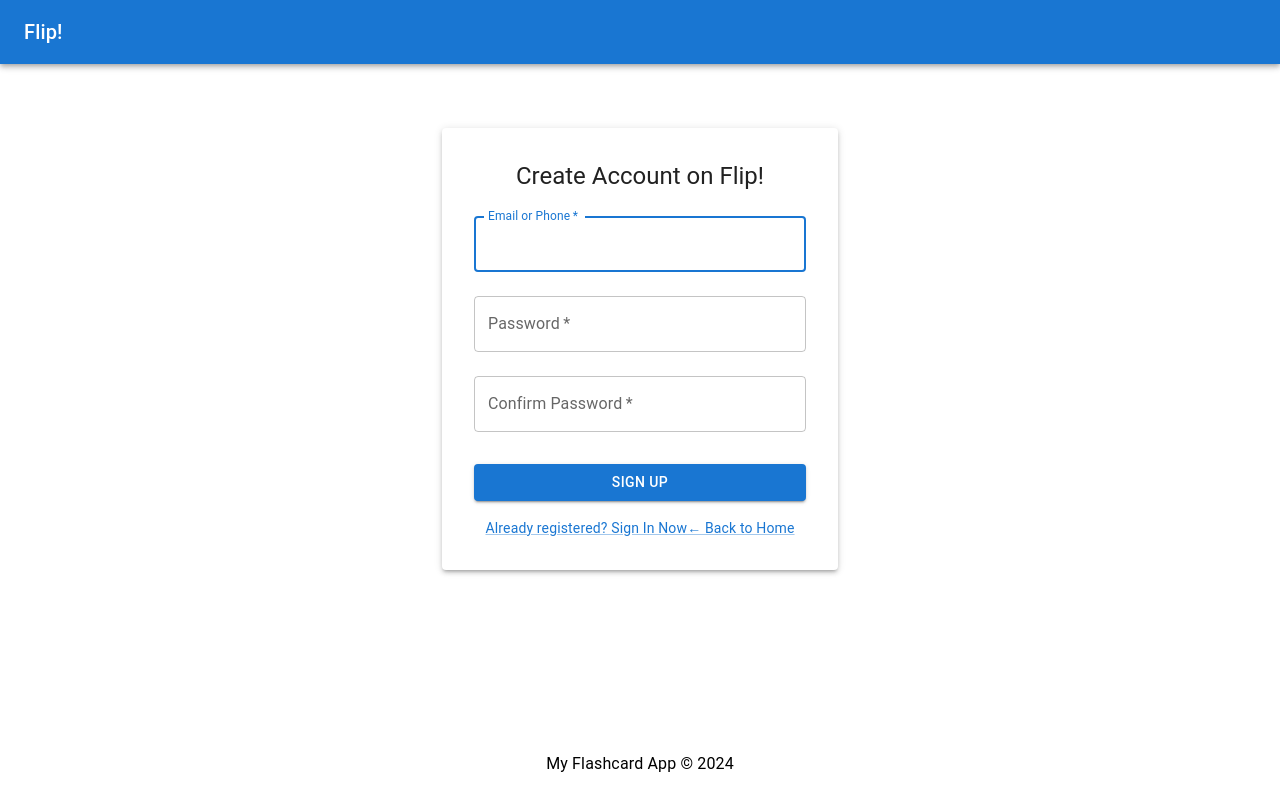
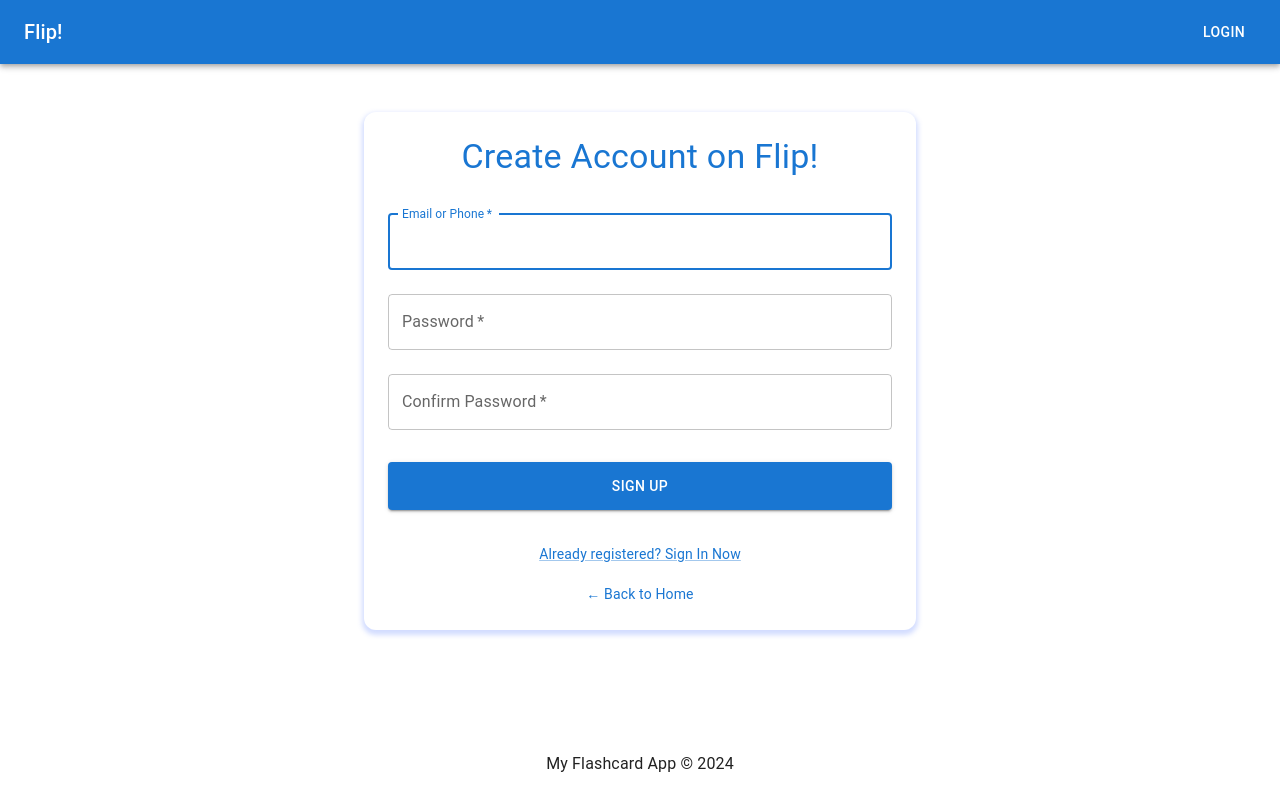
Before and after one commit to sydneybeutler/flip-project, a React (Create React App) app: page /signup in a window 1280 px wide. Built offline with nearby package versions, Linux system fonts and the light colour scheme.

Commit message:
Updates to home page header and signup

```diff
--- a/src/App.js
+++ b/src/App.js
@@ -11,17 +11,16 @@ import TermsOfService from './pages/TermsOfService';
 import Study from './pages/Study';
 import CreateOrEditFlashcard from './pages/CreateOrEditFlashcard';
 import Home from './pages/Home';
-// Import your CSS file if it's not already being imported elsewhere
 import './App.css';
 
 function App() {
   return (
     <Router>
-      <div className="appContainer"> {/* Use this div to apply Flexbox styling */}
+      <div className="appContainer">
         <Header />
-        <main className="mainContent"> {/* This main tag will contain your routes and is styled to flex-grow */}
+        <main className="mainContent">
           <Routes>
-            <Route path="/" element={<Home />} />
+            <Route path="/home" element={<Home />} />
             <Route path="/signup" element={<Signup />} />
             <Route path="/login" element={<Login />} />
             <Route path="/dashboard" element={<Dashboard />} />
@@ -31,7 +30,7 @@ function App() {
             <Route path="/study/:setId" element={<Study />} />
             <Route path="/create" element={<CreateOrEditFlashcard />} />
             <Route path="/edit/:id" element={<CreateOrEditFlashcard />} />
-            {/* Additional routes as per your app structure */}
+            {/* Additional routes */}
           </Routes>
         </main>
         <Footer />
--- a/src/components/Header.js
+++ b/src/components/Header.js
@@ -1,15 +1,22 @@
 // src/components/Header.js
 import React from 'react';
-import { AppBar, Toolbar, Typography } from '@mui/material';
+import { AppBar, Toolbar, Typography, Button, Box } from '@mui/material';
+import { useNavigate } from 'react-router-dom';
 
-const Header = () => {
+const Header = ({ showLoginButton = true }) => {
+    const navigate = useNavigate();
+
     return (
         <AppBar position="static">
             <Toolbar>
-                <Typography variant="h6">
+                <Typography variant="h6" component="div" sx={{ flexGrow: 1 }}>
                     Flip!
                 </Typography>
-                {/* Add navigation links or buttons here */}
+                {showLoginButton && (
+                    <Button color="inherit" onClick={() => navigate('/login')}>
+                        Login
+                    </Button>
+                )}
             </Toolbar>
         </AppBar>
     );
--- a/src/pages/Home.js
+++ b/src/pages/Home.js
@@ -1,42 +1,37 @@
+// src/pages/Home.js
 import React from 'react';
-import { useNavigate } from 'react-router-dom'; // Import useNavigate
-import Header from '../components/Header'; // Make sure the path is correct
-import { Container, Typography, Button, Box } from '@mui/material';
+import { useNavigate } from 'react-router-dom';
+import { Container, Typography, Button, Box, Paper, Grid } from '@mui/material';
 
 const Home = () => {
-    const navigate = useNavigate(); // Initialize the useNavigate hook
+    const navigate = useNavigate();
 
     return (
-        <>
-            <Header showLoginButton={true} />
-            <Container component="main" maxWidth="md">
-                <Box sx={{ mt: 6, mb: 4, textAlign: 'center' }}>
-                    <Typography variant="h2" gutterBottom>
+        <Container component="main" maxWidth="lg">
+            <Paper elevation={3} sx={{ mt: 8, py: 5, px: 2, backgroundColor: '#f5f5f5', borderRadius: '12px' }}>
+                <Grid container spacing={2} justifyContent="center" alignItems="center">
+                    <Grid item xs={12} md={6}>
+                        <Box textAlign="center">
+                            <Typography variant="h2" component="h1" gutterBottom>
                                 Master Any Subject, One Flashcard At A Time
                             </Typography>
-                    <Typography variant="h5" paragraph>
+                            <Typography variant="h5" sx={{ mb: 4 }}>
                                 Discover the best way to learn and memorize important topics with Flip!
                             </Typography>
                             <Button
                                 variant="contained"
                                 color="primary"
-                        sx={{ mt: 3, mr: 2 }}
-                        onClick={() => navigate('/dashboard')} // Navigate to Dashboard
+                                sx={{ mr: 2 }}
+                                onClick={() => navigate('/signup')}
                             >
-                        Dashboard
+                                Get Started
                             </Button>
-                    <Button
-                        variant="contained"
-                        color="primary"
-                        sx={{ mt: 3 }}
-                        onClick={() => navigate('/dashboard')} // Utilize useNavigate to navigate to Dashboard
-                        >
-                        Go to Dashboard
-                    </Button>
-
                         </Box>
+                    </Grid>
+                    {/* Image or graphic section */}
+                </Grid>
+            </Paper>
         </Container>
-        </>
     );
 };
 
--- a/src/pages/Signup.js
+++ b/src/pages/Signup.js
@@ -1,5 +1,5 @@
 import React, { useState } from 'react';
-import { Container, Typography, TextField, Button, Box, Paper, Link } from '@mui/material';
+import { Container, Typography, TextField, Button, Box, Paper, Link, CssBaseline } from '@mui/material';
 import { useNavigate } from 'react-router-dom';
 import { Link as RouterLink } from 'react-router-dom';
 
@@ -21,18 +21,26 @@ const Signup = () => {
 
     const handleSubmit = (event) => {
         event.preventDefault();
-        // Add sign-up logic here
         console.log(signupData);
-        // After successful signup, you might navigate to the dashboard or login page
+        // After successful signup, navigate or show message
     };
 
     return (
-        <Container component="main" maxWidth="xs">
-            <Paper elevation={3} sx={{ marginTop: 8, padding: 4 }}>
-                <Typography component="h1" variant="h5" align="center">
+        <Container component="main" maxWidth="sm">
+            <CssBaseline />
+            <Paper elevation={6} sx={{
+                my: { xs: 3, md: 6 },
+                p: { xs: 2, md: 3 },
+                display: 'flex',
+                flexDirection: 'column',
+                alignItems: 'center',
+                borderRadius: '12px', // Rounded corners
+                boxShadow: '0 3px 5px 2px rgba(105, 140, 255, .3)', // Custom shadow for more depth
+            }}>
+                <Typography component="h1" variant="h4" color="primary" gutterBottom>
                     Create Account on Flip!
                 </Typography>
-                <Box component="form" onSubmit={handleSubmit} sx={{ mt: 1 }}>
+                <Box component="form" onSubmit={handleSubmit} sx={{ mt: 1, width: '100%' }}>
                     <TextField
                         margin="normal"
                         required
@@ -44,6 +52,7 @@ const Signup = () => {
                         autoFocus
                         value={signupData.emailOrPhone}
                         onChange={handleChange}
+                        variant="outlined"
                     />
                     <TextField
                         margin="normal"
@@ -56,6 +65,7 @@ const Signup = () => {
                         autoComplete="new-password"
                         value={signupData.password}
                         onChange={handleChange}
+                        variant="outlined"
                     />
                     <TextField
                         margin="normal"
@@ -67,20 +77,24 @@ const Signup = () => {
                         id="confirmPassword"
                         value={signupData.confirmPassword}
                         onChange={handleChange}
+                        variant="outlined"
                     />
                     <Button
                         type="submit"
                         fullWidth
                         variant="contained"
-                        sx={{ mt: 3, mb: 2 }}
+                        color="primary"
+                        sx={{ mt: 3, mb: 2, py: 1.5 }}
                     >
                         Sign Up
                     </Button>
-                    <Box textAlign="center">
+                    <Box textAlign="center" sx={{ mt: 2 }}>
                         <Link component={RouterLink} to="/login" variant="body2">
                             Already registered? Sign In Now
                         </Link>
-                        <Link component={RouterLink} to="/" variant="body2" sx={{ mt: 2 }}>
+                    </Box>
+                    <Box textAlign="center" sx={{ mt: 2 }}>
+                        <Link component={RouterLink} to="/home" variant="body2" sx={{ textDecoration: 'none' }}>
                             ← Back to Home
                         </Link>
                     </Box>
```
Lines whose indentation alone changed are shown as unchanged.
